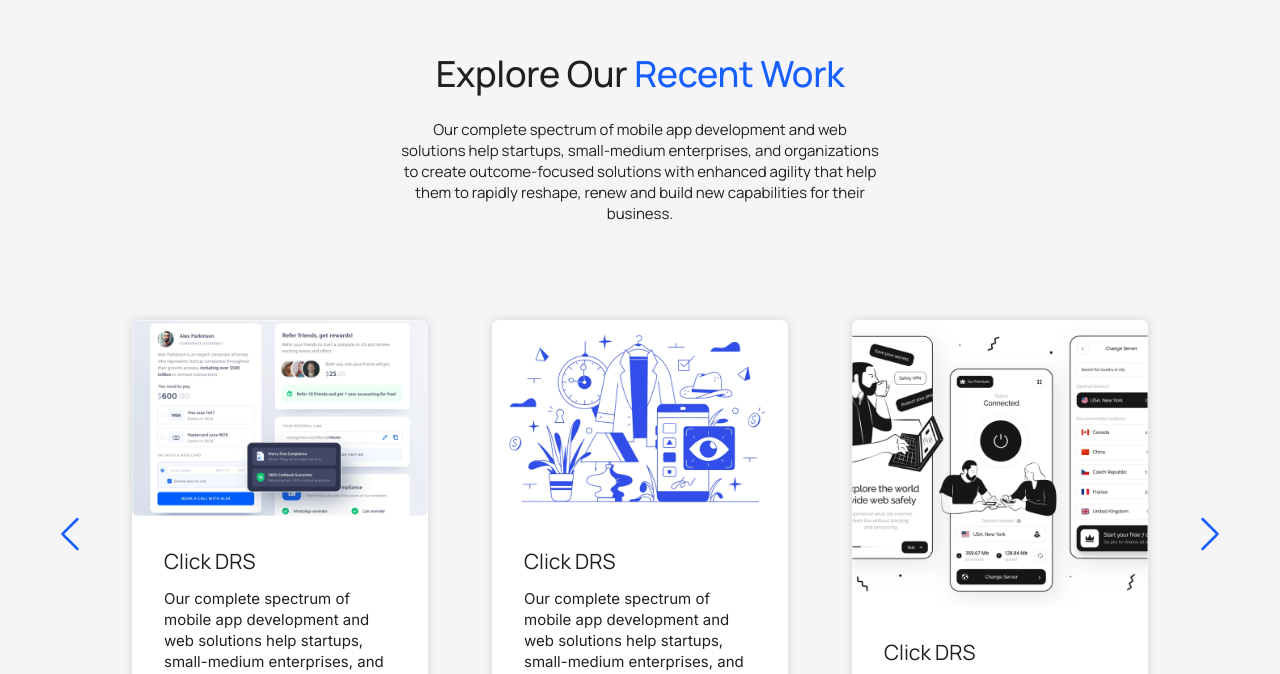
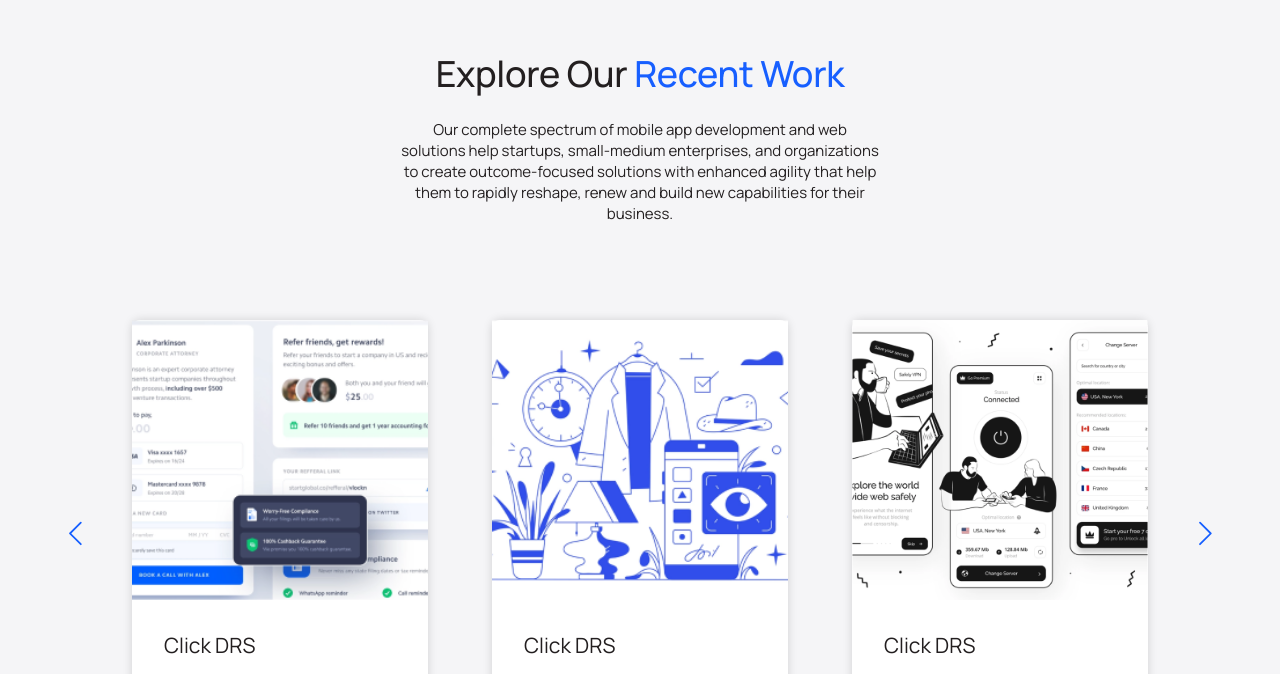
Before and after one commit to MizanurRahmann/minttask, a React (Create React App) app: page / in a window 1280 px wide. Shown: the part 3967-4641 px from the top of the page. Built offline with nearby package versions, Linux system fonts and the light colour scheme.

Commit message:
UPDATE: slide height and slide button.

```diff
--- a/src/components/GlobalIndestries/Detail.js
+++ b/src/components/GlobalIndestries/Detail.js
@@ -8,7 +8,7 @@ function Detail({ option, data }) {
     <>
       <div className={style.heading}>
         <h3>{data[option - 1].head}</h3>
-        <span><FaHeart /></span>
+        <span>{data[option - 1].optionLogo}</span>
       </div>
 
       <div className={style.elements}>
--- a/src/components/GlobalWorks/GlobalWorks.module.scss
+++ b/src/components/GlobalWorks/GlobalWorks.module.scss
@@ -1,15 +1,15 @@
-.works{
+.works {
   width: 100%;
   min-height: 100vh;
   position: relative;
   padding-bottom: 6rem;
 
-    &__text{
+  &__text {
     padding: 6rem 10rem 0 10rem;
-        h1{
+    h1 {
       text-align: center;
-            span{
-                color: #175FFF;
+      span {
+        color: #175fff;
       }
       margin-bottom: 24px;
       font-size: 36px;
@@ -17,7 +17,7 @@
       font-weight: 500;
       letter-spacing: -0.34px;
     }
-        p{
+    p {
       width: 50%;
       margin: auto;
       text-align: center;
@@ -26,34 +26,38 @@
     }
   }
 
-    .slider{
+  .slider {
     width: 100%;
     height: 100%;
     position: relative;
     overflow: hidden;
-        .allworks{
+    .allworks {
       margin-top: 4rem;
       padding: 0 100px;
-            .work{
-                min-height: 50vh;
+      .work {
+        height: 63vh;
         border-radius: 8px;
         padding: 2rem;
-                &__container{
+        &__container {
           background: #fff;
-                    min-height: 50vh;
+          height: 57vh;
           border-radius: 8px;
           box-shadow: 0 0 10px rgba(0, 0, 0, 0.15);
-                    img{
+          .image {
+            width: 100%;
+            height: 35vh;
+            img {
               width: 100%;
             }
-                    .content{
+          }
+          .content {
             padding: 2rem;
-                        h4{
+            h4 {
               font-size: 21px;
               line-height: 26px;
               font-weight: normal;
             }
-                        p{
+            p {
               display: block;
               font-size: 15px;
               line-height: 21px;
@@ -62,7 +66,7 @@
               margin-bottom: 20px;
               margin-top: 14px;
             }
-                        a{
+            a {
               font-size: 14px;
               line-height: 20px;
               font-weight: 600;
@@ -74,22 +78,32 @@
       }
     }
     .sliderArrow1,
-        .sliderArrow2{
+    .sliderArrow2 {
+      width: 50px;
+      height: 50px;
+      border-radius: 50%;
       position: absolute;
       top: 50%;
-            font-size: 2.5rem;
+      font-size: 1.8rem;
       color: var(--primary-color);
       cursor: pointer;
+      display: flex;
+      align-items: center;
+      justify-content: center;
+      transition: 0.3s;
+      &:hover {
+        background: #e7f1fe;
       }
-        .sliderArrow1{
+    }
+    .sliderArrow1 {
       left: 50px;
     }
-        .sliderArrow2{
+    .sliderArrow2 {
       right: 50px;
     }
   }
 
-    a.global{
+  a.global {
     display: flex;
     align-items: center;
     justify-content: center;
@@ -101,11 +115,11 @@
     font-family: var(--font-secondary);
     line-height: 21px;
     font-weight: 600;
-        span{
+    span {
       margin-left: 8px;
       font-size: 1.2rem;
       font-weight: 700;
-            svg{
+      svg {
         margin-top: 8px;
       }
     }
--- a/src/components/GlobalWorks/Work.js
+++ b/src/components/GlobalWorks/Work.js
@@ -48,7 +48,8 @@ function Work({id}) {
   return (
     <div className={style.work}>
         <div className={style.work__container}>
-            <img src={Data[id - 1].image} alt="" />
+            <div className={style.image} style={{background: `url(${Data[id - 1].image}) no-repeat center center / cover`}}>
+            </div>
             <div className={style.content}>
                 <h4>{Data[id - 1].name}</h4>
                 <p>{Data[id - 1].desc}</p>
--- a/src/components/HomeFeedback/HomeFeedback.js
+++ b/src/components/HomeFeedback/HomeFeedback.js
@@ -2,7 +2,7 @@ import { useRef } from "react";
 import Slider from "react-slick/lib/slider";
 import FeedBack from "./FeedBack";
 import style from "./HomeFeedback.module.scss";
-import { BsChevronRight } from "react-icons/bs";
+import { BsChevronRight, BsChevronLeft } from "react-icons/bs";
 import "./slickStyle.scss";
 
 function HomeFeedback({background}) {
@@ -44,9 +44,9 @@ function HomeFeedback({background}) {
 
         <div
           className={style.sliderArrow1}
-          onClick={() => slider?.current?.slickNext()}
+          onClick={() => slider?.current?.slickPrev()}
         >
-          <BsChevronRight />
+          <BsChevronLeft />
         </div>
         <div
           className={style.sliderArrow2}
```
Lines whose indentation alone changed are shown as unchanged.
